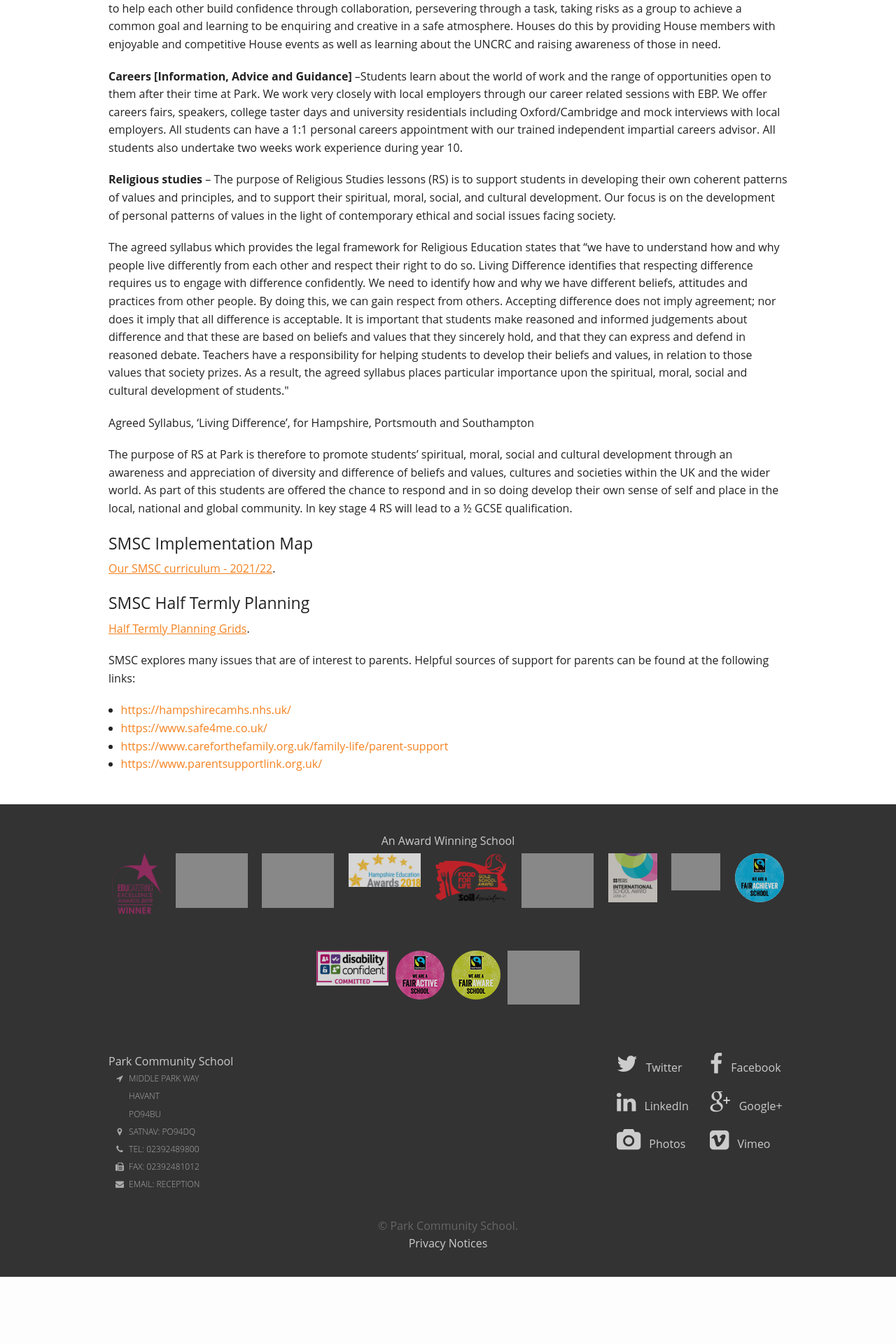
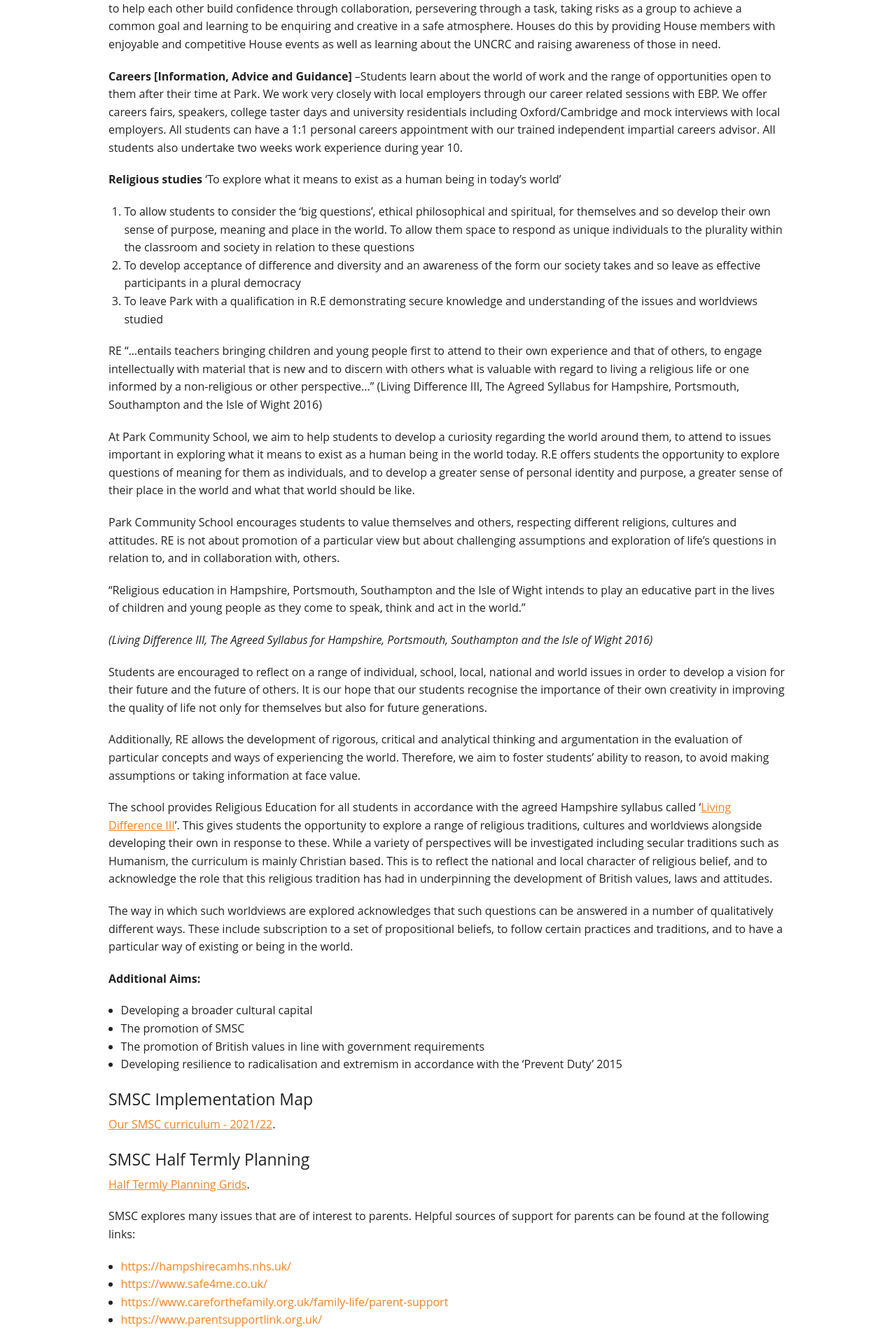
Before and after one commit to PCSITService/parkcommunityschool.co.uk, a PHP site: page /smsc.php in a window 1280 px wide. Shown: the part 3832-5752 px from the top of the page at 70% size. Before the commit the page ends 5656 px from the top, so only its background shows below. Run offline with PHP 8.4, Linux system fonts and the light colour scheme; some libraries are stand-ins or nearby versions; grey boxes are pictures that could not be loaded.

Commit message:
SMSC Update

```diff
--- a/smsc.php
+++ b/smsc.php
@@ -111,13 +111,41 @@
 
             <p><strong>Careers [Information, Advice and Guidance]</strong> –Students learn about the world of work and the range of opportunities open to them after their time at Park. We work very closely with local employers through our career related sessions with EBP. We offer careers fairs, speakers, college taster days and university residentials including Oxford/Cambridge and mock interviews with local employers. All students can have a 1:1 personal careers appointment with our trained independent impartial careers advisor. All students also undertake  two weeks work experience during year 10.</p>
 
-            <p><strong>Religious studies</strong> – The purpose of Religious Studies lessons (RS) is to support students in developing their own coherent patterns of values and principles, and to support their spiritual, moral, social, and cultural development. Our focus is on the development of personal patterns of values in the light of contemporary ethical and social issues facing society.</p>
+            <p><strong>Religious studies</strong> ‘To explore what it means to exist as a human being in today’s world’</p>
 
-            <p>The agreed syllabus which provides the legal framework for Religious Education states that “we have to understand how and why people live differently from each other and respect their right to do so. Living Difference identifies that respecting difference requires us to engage with difference confidently. We need to identify how and why we have different beliefs, attitudes and practices from other people. By doing this, we can gain respect from others. Accepting difference does not imply agreement; nor does it imply that all difference is acceptable. It is important that students make reasoned and informed judgements about difference and that these are based on beliefs and values that they sincerely hold, and that they can express and defend in reasoned debate. Teachers have a responsibility for helping students to develop their beliefs and values, in relation to those values that society prizes. As a result, the agreed syllabus places particular importance upon the spiritual, moral, social and cultural development of students."</p>
+                <ol>
+                    <li>To allow students to consider the ‘big questions’, ethical philosophical and spiritual, for themselves and so develop their own sense of purpose, meaning and place in the world.  To allow them space to respond as unique individuals to the plurality within the classroom and society in relation to these questions</li>
+                    <li>To develop acceptance of difference and diversity and an awareness of the form our society takes and so leave as effective participants in a plural democracy</li>
+                    <li>To leave Park with a qualification in R.E demonstrating secure knowledge and understanding of the issues and worldviews studied</li>
+                </ol>
 
-            <p>Agreed Syllabus, ‘Living Difference’, for Hampshire, Portsmouth and Southampton</p>
 
-            <p>The purpose of RS at Park is therefore to promote students’ spiritual, moral, social and cultural development through an awareness and appreciation of diversity and difference of beliefs and values, cultures and societies within the UK and the wider world. As part of this students are offered the chance to respond and in so doing develop their own sense of self and place in the local, national and global community. In key stage 4 RS will lead to a ½ GCSE qualification.</p>
+                <p>RE “…entails teachers bringing children and young people first to attend to their own experience and that of others, to engage intellectually with material that is new and to discern with others what is valuable with regard to living a religious life or one informed by a non-religious or other perspective...” (Living Difference III, The Agreed Syllabus for Hampshire, Portsmouth, Southampton and the Isle of Wight 2016)</p>
+
+                <p>At Park Community School, we aim to help students to develop a curiosity regarding the world around them, to attend to issues important in exploring what it means to exist as a human being in the world today. R.E offers students the opportunity to explore questions of meaning for them as individuals, and to develop a greater sense of personal identity and purpose, a greater sense of their place in the world and what that world should be like.</p>
+
+                <p>Park Community School encourages students to value themselves and others, respecting different religions, cultures and attitudes. RE is not about promotion of a particular view but about challenging assumptions and exploration of life’s questions in relation to, and in collaboration with, others.</p>
+
+                <p>“Religious education in Hampshire, Portsmouth, Southampton and the Isle of Wight intends to play an educative part in the lives of children and young people as they come to speak, think and act in the world.”</p>
+
+                <p><em>(Living Difference III, The Agreed Syllabus for Hampshire, Portsmouth, Southampton and the Isle of Wight 2016)</em></p>
+
+                <p>Students are encouraged to reflect on a range of individual, school, local, national and world issues in order to develop a vision for their future and the future of others. It is our hope that our students recognise the importance of their own creativity in improving the quality of life not only for themselves but also for future generations.</p>
+
+                <p>Additionally, RE allows the development of rigorous, critical and analytical thinking and argumentation in the evaluation of particular concepts and ways of experiencing the world. Therefore, we aim to foster students’ ability to reason, to avoid making assumptions or taking information at face value.</p>
+
+                <p>The school provides Religious Education for all students in accordance with the agreed Hampshire syllabus called ‘<a href="//www.hants.gov.uk/educationandlearning/hias/curriculum-support/living-difference-re-syllabus">Living Difference III</a>’. This gives students the opportunity to explore a range of religious traditions, cultures and worldviews alongside developing their own in response to these. While a variety of perspectives will be investigated including secular traditions such as Humanism, the curriculum is mainly Christian based. This is to reflect the national and local character of religious belief, and to acknowledge the role that this religious tradition has had in underpinning the development of British values, laws and attitudes.</p>
+
+                <p>The way in which such worldviews are explored acknowledges that such questions can be answered in a number of qualitatively different ways. These include subscription to a set of propositional beliefs, to follow certain practices and traditions, and to have a particular way of existing or being in the world.</p>
+
+                <p><strong>Additional Aims:</strong></p>
+
+                <ul>
+                    <li>Developing a broader cultural capital</li>
+                    <li>The promotion of SMSC</li>
+                    <li>The promotion of British values in line with government requirements</li>
+                    <li>Developing resilience to radicalisation and extremism in accordance with the ‘Prevent Duty’ 2015</li>
+                </ul>
 
             <h4>SMSC Implementation Map</h4>
             <p><a href="assets/curriculum/smsc.pdf">Our SMSC curriculum - 2021/22</a>.</p>
```
